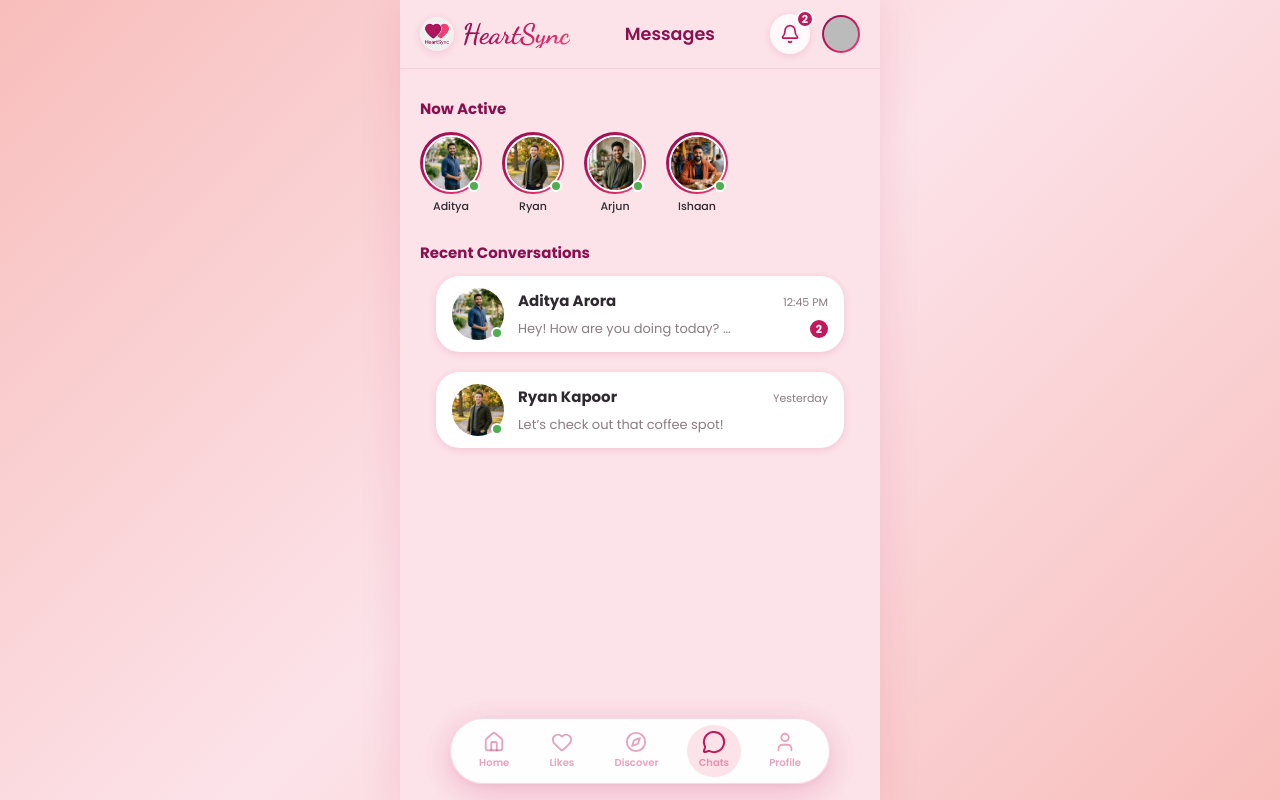
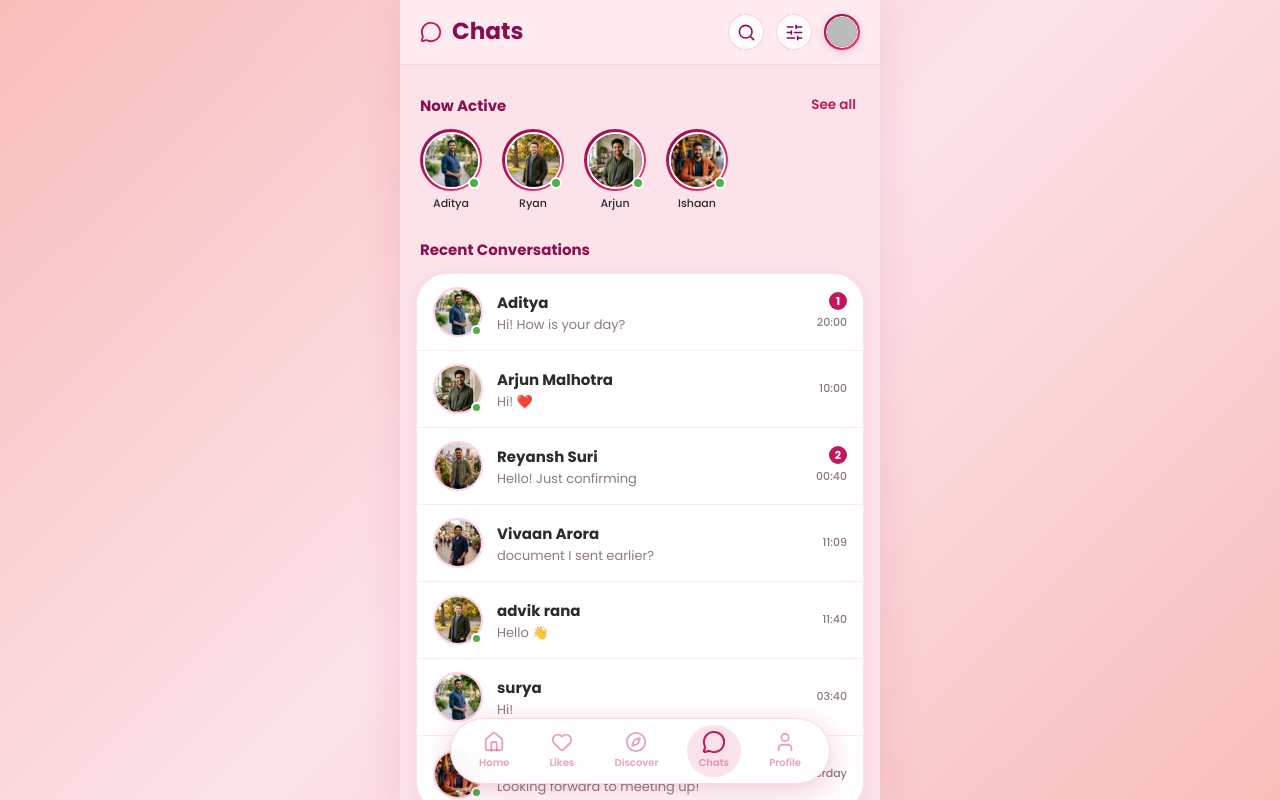
Before and after one commit to P6i2y0u3s7h/HeartSync, a React (Vite) app: page /chats in a window 1280 px wide. Built offline with nearby package versions, Linux system fonts and the light colour scheme; no server answers; the database is empty; sample sign-in values are in the browser's storage.

Commit message:
Update HeartSync Chat navigation and Chat page UI matching reference layout

```diff
--- a/src/components/ChatListItem.jsx
+++ b/src/components/ChatListItem.jsx
@@ -11,6 +11,11 @@ export const ChatListItem = ({ chat }) => {
     <div
       className="chat-list-item-hs"
       onClick={() => navigate(`/chat/${chat.id}`)}
+      role="button"
+      tabIndex={0}
+      onKeyDown={(e) => {
+        if (e.key === 'Enter') navigate(`/chat/${chat.id}`);
+      }}
     >
       <div className="chat-item-avatar-box">
         <img src={photo} alt={name} className="chat-item-avatar-img" />
@@ -18,15 +23,16 @@ export const ChatListItem = ({ chat }) => {
       </div>
 
       <div className="chat-item-content">
-        <div className="chat-item-top-line">
+        <div className="chat-item-main-col">
           <h4 className="chat-item-name">{name}</h4>
-          <span className="chat-item-time">{chat.lastMessageAt || ''}</span>
+          <p className="chat-item-preview">{chat.lastMessage || 'Start conversation...'}</p>
         </div>
-        <div className="chat-item-bottom-line">
-          <p className="chat-item-preview">{chat.lastMessage || 'Start conversation...'}</p>
+
+        <div className="chat-item-meta-col">
           {chat.unreadCount > 0 && (
             <span className="chat-item-unread-count">{chat.unreadCount}</span>
           )}
+          <span className="chat-item-time">{chat.lastMessageAt || ''}</span>
         </div>
       </div>
     </div>
--- a/src/css/react-components.css
+++ b/src/css/react-components.css
@@ -805,18 +805,148 @@ input[type="date"].form-control-hs {
   white-space: nowrap;
 }
 
-/* Now Active Section in Messages/Chats */
+/* =======================================================
+   CHATS PAGE STYLES (MATCHING REFERENCE UI)
+   ======================================================= */
+.chats-top-header {
+  display: flex;
+  align-items: center;
+  justify-content: space-between;
+  padding: 14px 20px;
+  background: rgba(253, 235, 240, 0.95);
+  backdrop-filter: blur(12px);
+  -webkit-backdrop-filter: blur(12px);
+  border-bottom: 1px solid rgba(244, 143, 177, 0.25);
+  position: sticky;
+  top: 0;
+  z-index: 90;
+}
+
+.chats-header-left {
+  display: flex;
+  align-items: center;
+  gap: 10px;
+  cursor: pointer;
+}
+
+.chats-header-icon {
+  color: #c2185b;
+}
+
+.chats-header-title {
+  font-size: 1.45rem;
+  font-weight: 700;
+  color: #880e4f;
+  margin: 0;
+  line-height: 1;
+}
+
+.chats-header-right {
+  display: flex;
+  align-items: center;
+  gap: 12px;
+}
+
+.chats-header-action-btn {
+  background: rgba(255, 255, 255, 0.8);
+  border: 1px solid rgba(244, 143, 177, 0.4);
+  width: 36px;
+  height: 36px;
+  border-radius: 50%;
+  display: flex;
+  align-items: center;
+  justify-content: center;
+  color: #880e4f;
+  cursor: pointer;
+  transition: all 0.2s ease;
+  padding: 0;
+}
+
+.chats-header-action-btn:hover {
+  background: #fff;
+  transform: translateY(-1px);
+  box-shadow: 0 2px 8px rgba(194, 24, 91, 0.15);
+}
+
+.chats-avatar-circle {
+  width: 36px;
+  height: 36px;
+  border-radius: 50%;
+  padding: 2px;
+  background: var(--gradient-primary, linear-gradient(135deg, #ec407a 0%, #c2185b 100%));
+  cursor: pointer;
+  box-shadow: 0 2px 8px rgba(194, 24, 91, 0.2);
+}
+
+.chats-avatar-img {
+  width: 100%;
+  height: 100%;
+  border-radius: 50%;
+  object-fit: cover;
+  border: 1.5px solid #fff;
+}
+
+.chats-search-bar-wrap {
+  display: flex;
+  align-items: center;
+  gap: 10px;
+  margin: 12px 16px 4px;
+  padding: 8px 14px;
+  background: #fff;
+  border: 1.5px solid rgba(244, 143, 177, 0.4);
+  border-radius: 999px;
+  box-shadow: 0 2px 8px rgba(194, 24, 91, 0.08);
+}
+
+.chats-search-bar-icon {
+  color: #c2185b;
+  flex-shrink: 0;
+}
+
+.chats-search-input {
+  border: none;
+  background: transparent;
+  width: 100%;
+  font-size: 13.5px;
+  color: #2b1b24;
+  outline: none;
+}
+
+/* Now Active Section */
 .now-active-section {
   padding: 16px 20px 8px;
   width: 100%;
   box-sizing: border-box;
 }
 
+.now-active-header {
+  display: flex;
+  justify-content: space-between;
+  align-items: center;
+  margin-bottom: 12px;
+}
+
+.now-active-see-all {
+  background: none;
+  border: none;
+  font-size: 13.5px;
+  font-weight: 600;
+  color: #c2185b;
+  cursor: pointer;
+  padding: 2px 4px;
+  transition: opacity 0.2s;
+}
+
+.now-active-see-all:hover {
+  opacity: 0.8;
+  text-decoration: underline;
+}
+
 .subheading-active {
   font-size: 15px;
   font-weight: 700;
   color: var(--color-primary-dark, #880e4f);
-  margin-bottom: 12px;
+  margin: 0;
 }
 
 .now-active-scroll {
@@ -847,13 +977,13 @@ input[type="date"].form-control-hs {
 }
 
 .chats-page-layout {
-  padding: 12px 0 80px;
+  padding: 12px 0 100px;
   width: 100%;
   box-sizing: border-box;
 }
 
 .chat-threads-section {
-  padding: 12px 20px;
+  padding: 12px 16px 20px;
   width: 100%;
   box-sizing: border-box;
 }
@@ -863,13 +993,7 @@ input[type="date"].form-control-hs {
   font-weight: 700;
   color: var(--color-primary-dark, #880e4f);
   margin-bottom: 12px;
-}
-
-.chats-list-container {
-  display: flex;
-  flex-direction: column;
-  gap: 10px;
-  width: 100%;
+  padding-left: 4px;
 }
 
 /* Card Deck Section */
@@ -1736,28 +1860,42 @@ input[type="date"].form-control-hs {
   cursor: pointer;
 }
 
-/* Chat List Item */
+/* Chat List Container & Items (Divider layout matching reference) */
+.chats-list-container {
+  display: flex;
+  flex-direction: column;
+  width: 100%;
+  background: #fff;
+  border-radius: var(--radius-xl, 20px);
+  box-shadow: 0 4px 20px rgba(194, 24, 91, 0.08);
+  border: 1px solid rgba(244, 143, 177, 0.25);
+  overflow: hidden;
+}
+
 .chat-list-item-hs {
   display: flex;
   align-items: center;
   gap: 14px;
-  padding: 12px 16px;
-  background: #fff;
-  border-radius: var(--radius-lg);
-  margin: 0 16px 10px;
-  box-shadow: var(--shadow-sm);
-  cursor: pointer;
-  transition: transform var(--transition-fast);
+  padding: 13px 16px;
+  background: #fff;
+  cursor: pointer;
+  transition: background 0.15s ease;
+  position: relative;
+  border-bottom: 1px solid rgba(244, 143, 177, 0.2);
+}
+
+.chat-list-item-hs:last-child {
+  border-bottom: none;
 }
 
 .chat-list-item-hs:hover {
-  transform: translateY(-2px);
+  background: #fff8fa;
 }
 
 .chat-item-avatar-box {
   position: relative;
-  width: 52px;
-  height: 52px;
+  width: 50px;
+  height: 50px;
   flex-shrink: 0;
 }
 
@@ -1766,14 +1904,15 @@ input[type="date"].form-control-hs {
   height: 100%;
   border-radius: 50%;
   object-fit: cover;
+  border: 2px solid rgba(244, 143, 177, 0.4);
 }
 
 .chat-item-online-dot {
   position: absolute;
   bottom: 1px;
   right: 1px;
-  width: 12px;
-  height: 12px;
+  width: 11px;
+  height: 11px;
   border-radius: 50%;
   background: #4caf50;
   border: 2px solid #fff;
@@ -1781,54 +1920,70 @@ input[type="date"].form-control-hs {
 
 .chat-item-content {
   flex: 1;
-  overflow: hidden;
-}
-
-.chat-item-top-line {
   display: flex;
   justify-content: space-between;
-  align-items: baseline;
+  align-items: center;
+  min-width: 0;
+}
+
+.chat-item-main-col {
+  display: flex;
+  flex-direction: column;
+  gap: 3px;
+  min-width: 0;
+  flex: 1;
+  padding-right: 12px;
 }
 
 .chat-item-name {
   font-size: 15px;
   font-weight: 700;
-  color: var(--color-text-dark);
+  color: var(--color-text-dark, #2b1b24);
+  margin: 0;
+  white-space: nowrap;
+  overflow: hidden;
+  text-overflow: ellipsis;
+}
+
+.chat-item-preview {
+  font-size: 13px;
+  color: var(--color-text-muted, #757575);
+  margin: 0;
+  white-space: nowrap;
+  overflow: hidden;
+  text-overflow: ellipsis;
+  line-height: 1.3;
+}
+
+.chat-item-meta-col {
+  display: flex;
+  flex-direction: column;
+  align-items: flex-end;
+  justify-content: center;
+  gap: 4px;
+  flex-shrink: 0;
+  min-width: 48px;
 }
 
 .chat-item-time {
   font-size: 11px;
-  color: var(--color-text-muted);
-}
-
-.chat-item-bottom-line {
-  display: flex;
-  justify-content: space-between;
-  align-items: center;
-  margin-top: 4px;
-}
-
-.chat-item-preview {
-  font-size: 13px;
-  color: var(--color-text-muted);
-  overflow: hidden;
-  text-overflow: ellipsis;
+  color: var(--color-text-muted, #9e9e9e);
+  font-weight: 500;
   white-space: nowrap;
-  max-width: 220px;
 }
 
 .chat-item-unread-count {
-  background: var(--color-primary);
+  background: var(--color-primary, #e91e63);
   color: #fff;
   font-size: 11px;
   font-weight: 700;
   min-width: 18px;
   height: 18px;
   border-radius: 9px;
-  display: flex;
-  align-items: center;
-  justify-content: center;
-  padding: 0 4px;
+  display: inline-flex;
+  align-items: center;
+  justify-content: center;
+  padding: 0 5px;
 }
 
 /* Notifications Page */
--- a/src/hooks/useChats.js
+++ b/src/hooks/useChats.js
@@ -3,6 +3,100 @@ import { useAuth } from '../context/AuthContext';
 import { subscribeToUserChats } from '../services/chatService';
 import { getUserProfile } from '../services/userService';
 import { initialProfiles } from '../data/seedData';
+
+export const DEFAULT_CHATS = [
+  {
+    id: 'chat_aditya',
+    otherUser: {
+      uid: 'seed_aditya28',
+      displayName: 'Aditya',
+      name: 'Aditya',
+      profilePhoto: '/assets/profile-aditya.jpg',
+      isOnline: true
+    },
+    lastMessage: 'Hi! How is your day?',
+    lastMessageAt: '20:00',
+    unreadCount: 1
+  },
+  {
+    id: 'chat_arjun',
+    otherUser: {
+      uid: 'seed_arjun_m',
+      displayName: 'Arjun Malhotra',
+      name: 'Arjun Malhotra',
+      profilePhoto: '/assets/profile-arjun.jpg',
+      isOnline: true
+    },
+    lastMessage: 'Hi! ❤️',
+    lastMessageAt: '10:00',
+    unreadCount: 0
+  },
+  {
+    id: 'chat_reyansh',
+    otherUser: {
+      uid: 'seed_reyansh_s',
+      displayName: 'Reyansh Suri',
+      name: 'Reyansh Suri',
+      profilePhoto: '/assets/profile-reyansh.jpg',
+      isOnline: false
+    },
+    lastMessage: 'Hello! Just confirming',
+    lastMessageAt: '00:40',
+    unreadCount: 2
+  },
+  {
+    id: 'chat_vivaan',
+    otherUser: {
+      uid: 'seed_vivaan_a',
+      displayName: 'Vivaan Arora',
+      name: 'Vivaan Arora',
+      profilePhoto: '/assets/profile-vivaan.jpg',
+      isOnline: false
+    },
+    lastMessage: 'document I sent earlier?',
+    lastMessageAt: '11:09',
+    unreadCount: 0
+  },
+  {
+    id: 'chat_advik',
+    otherUser: {
+      uid: 'seed_advik_r',
+      displayName: 'advik rana',
+      name: 'advik rana',
+      profilePhoto: '/assets/profile-ryan.jpg',
+      isOnline: true
+    },
+    lastMessage: 'Hello 👋',
+    lastMessageAt: '11:40',
+    unreadCount: 0
+  },
+  {
+    id: 'chat_surya',
+    otherUser: {
+      uid: 'seed_surya_k',
+      displayName: 'surya',
+      name: 'surya',
+      profilePhoto: '/assets/profile-aditya.jpg',
+      isOnline: false
+    },
+    lastMessage: 'Hi!',
+    lastMessageAt: '03:40',
+    unreadCount: 0
+  },
+  {
+    id: 'chat_ishaan',
+    otherUser: {
+      uid: 'seed_ishaan_g',
+      displayName: 'ishaan gupta',
+      name: 'ishaan gupta',
+      profilePhoto: '/assets/profile-ishaan.jpg',
+      isOnline: true
+    },
+    lastMessage: 'Looking forward to meeting up!',
+    lastMessageAt: 'Yesterday',
+    unreadCount: 0
+  }
+];
 
 export const useChats = () => {
   const { currentUser } = useAuth();
@@ -15,53 +109,15 @@ export const useChats = () => {
     setActiveUsers(initialProfiles.filter(p => p.isOnline));
 
     if (!currentUser) {
-      // Demo chat list
-      setChats([
-        {
-          id: 'chat_aditya',
-          otherUser: initialProfiles[0],
-          lastMessage: 'Hey! How are you doing today? 😊',
-          lastMessageAt: '12:45 PM',
-          unreadCount: 2
-        },
-        {
-          id: 'chat_ryan',
-          otherUser: initialProfiles[1],
-          lastMessage: 'Let’s check out that coffee spot!',
-          lastMessageAt: 'Yesterday',
-          unreadCount: 0
-        },
-        {
-          id: 'chat_reyansh',
-          otherUser: initialProfiles[4],
-          lastMessage: 'Nice pictures! That sunset looked amazing.',
-          lastMessageAt: '2 days ago',
-          unreadCount: 0
-        }
-      ]);
+      setChats(DEFAULT_CHATS);
       setLoading(false);
       return;
     }
 
     const unsubscribe = subscribeToUserChats(currentUser.uid, async (chatDocs) => {
       if (chatDocs.length === 0) {
-        // Fallback demo chats so the UI looks active
-        setChats([
-          {
-            id: `chat_${currentUser.uid}_${initialProfiles[0].uid}`,
-            otherUser: initialProfiles[0],
-            lastMessage: 'Hey! How are you doing today? 😊',
-            lastMessageAt: '12:45 PM',
-            unreadCount: 2
-          },
-          {
-            id: `chat_${currentUser.uid}_${initialProfiles[1].uid}`,
-            otherUser: initialProfiles[1],
-            lastMessage: 'Let’s check out that coffee spot!',
-            lastMessageAt: 'Yesterday',
-            unreadCount: 0
-          }
-        ]);
+        // Fallback demo chats so the UI looks active and populated
+        setChats(DEFAULT_CHATS);
         setLoading(false);
         return;
       }
@@ -87,7 +143,8 @@ export const useChats = () => {
         })
       );
 
-      setChats(enrichedChats);
+      // Merge user chats with default chats if only 1 exists
+      setChats(enrichedChats.length > 0 ? enrichedChats : DEFAULT_CHATS);
       setLoading(false);
     });
 
--- a/src/pages/ChatsPage.jsx
+++ b/src/pages/ChatsPage.jsx
@@ -1,27 +1,111 @@
-import React from 'react';
-import Header from '../components/Header';
+import React, { useState } from 'react';
+import { useNavigate } from 'react-router-dom';
+import { MessageCircle, Search, SlidersHorizontal } from 'lucide-react';
 import BottomNavigation from '../components/BottomNavigation';
 import ChatListItem from '../components/ChatListItem';
 import StoryAvatar from '../components/StoryAvatar';
 import EmptyState from '../components/EmptyState';
 import LoadingSpinner from '../components/LoadingSpinner';
 import HeartBackground from '../components/HeartBackground';
+import FilterModal from '../components/FilterModal';
 import { useChats } from '../hooks/useChats';
-import { useNavigate } from 'react-router-dom';
+import { useAuth } from '../context/AuthContext';
 
 export const ChatsPage = () => {
   const { chats, activeUsers, loading } = useChats();
+  const { userProfile } = useAuth();
   const navigate = useNavigate();
+
+  const [searchOpen, setSearchOpen] = useState(false);
+  const [searchQuery, setSearchQuery] = useState('');
+  const [filterModalOpen, setFilterModalOpen] = useState(false);
+
+  const filteredChats = chats.filter((chat) => {
+    if (!searchQuery.trim()) return true;
+    const name = chat.otherUser?.displayName || chat.otherUser?.name || '';
+    const lastMsg = chat.lastMessage || '';
+    const q = searchQuery.toLowerCase();
+    return name.toLowerCase().includes(q) || lastMsg.toLowerCase().includes(q);
+  });
 
   return (
     <div className="app-page-wrapper">
       <HeartBackground />
-      <Header showFilter={false} title="Messages" />
+
+      {/* 1. TOP HEADER */}
+      <header className="chats-top-header">
+        <div className="chats-header-left" onClick={() => navigate('/chats')}>
+          <MessageCircle size={22} className="chats-header-icon" />
+          <h1 className="chats-header-title">Chats</h1>
+        </div>
+
+        <div className="chats-header-right">
+          <button
+            id="btn-chats-search"
+            className="chats-header-action-btn"
+            onClick={() => setSearchOpen(prev => !prev)}
+            aria-label="Search chats"
+            title="Search"
+          >
+            <Search size={19} />
+          </button>
+
+          <button
+            id="btn-chats-filter"
+            className="chats-header-action-btn"
+            onClick={() => setFilterModalOpen(true)}
+            aria-label="Filter chats"
+            title="Filter"
+          >
+            <SlidersHorizontal size={19} />
+          </button>
+
+          <div
+            id="chats-user-avatar"
+            className="chats-avatar-circle"
+            onClick={() => navigate('/profile')}
+            title="My Profile"
+          >
+            <img
+              src={userProfile?.profilePhoto || '/assets/logo-heart.jpg'}
+              alt={userProfile?.displayName || 'User'}
+              className="chats-avatar-img"
+            />
+          </div>
+        </div>
+      </header>
+
+      {/* Optional Search bar dropdown */}
+      {searchOpen && (
+        <div className="chats-search-bar-wrap animate-fade-in">
+          <Search size={16} className="chats-search-bar-icon" />
+          <input
+            id="input-chats-search"
+            type="text"
+            placeholder="Search conversations..."
+            value={searchQuery}
+            onChange={(e) => setSearchQuery(e.target.value)}
+            className="chats-search-input"
+            autoFocus
+          />
+        </div>
+      )}
 
       <main className="main-content-scrollable chats-page-layout">
-        {/* Top: Now Active */}
-        <section className="now-active-section">
-          <h3 className="subheading-active">Now Active</h3>
+        {/* 2. "NOW ACTIVE" SECTION */}
+        <section className="now-active-section" aria-label="Now active users">
+          <div className="now-active-header">
+            <h3 className="subheading-active">Now Active</h3>
+            <button
+              id="btn-now-active-see-all"
+              type="button"
+              className="now-active-see-all"
+              onClick={() => navigate('/discover')}
+            >
+              See all
+            </button>
+          </div>
+
           <div className="now-active-scroll">
             {activeUsers.map((user) => (
               <StoryAvatar
@@ -35,23 +119,23 @@ export const ChatsPage = () => {
           </div>
         </section>
 
-        {/* Chat List */}
-        <section className="chat-threads-section">
+        {/* 3. CHAT LIST */}
+        <section className="chat-threads-section" aria-label="Recent Conversations">
           <h3 className="subheading-messages">Recent Conversations</h3>
 
           {loading ? (
             <LoadingSpinner text="Loading your conversations..." />
-          ) : chats.length > 0 ? (
+          ) : filteredChats.length > 0 ? (
             <div className="chats-list-container">
-              {chats.map((chat) => (
+              {filteredChats.map((chat) => (
                 <ChatListItem key={chat.id} chat={chat} />
               ))}
             </div>
           ) : (
             <EmptyState
               type="chats"
-              title="Your conversations will appear here."
-              message="Like people and match to start chatting with them!"
+              title="No conversations found"
+              message={searchQuery ? 'No chats matched your search.' : 'Like people and match to start chatting with them!'}
               actionText="Find Matches"
               onAction={() => navigate('/home')}
             />
@@ -59,7 +143,17 @@ export const ChatsPage = () => {
         </section>
       </main>
 
+      {/* 4. BOTTOM NAVIGATION */}
       <BottomNavigation />
+
+      {/* Filter Modal */}
+      {filterModalOpen && (
+        <FilterModal
+          isOpen={filterModalOpen}
+          onClose={() => setFilterModalOpen(false)}
+          onApplyFilters={() => setFilterModalOpen(false)}
+        />
+      )}
     </div>
   );
 };
```
